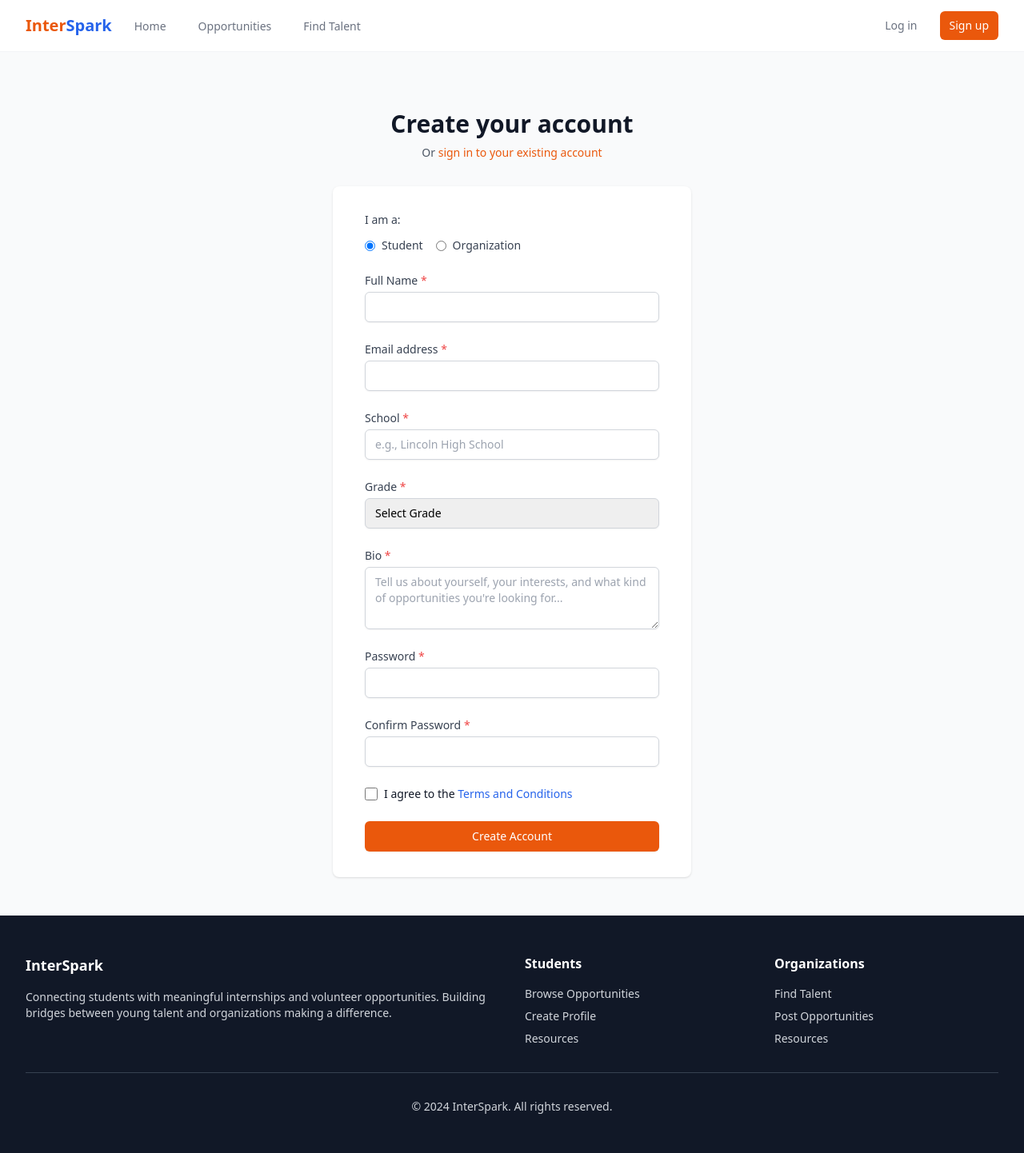
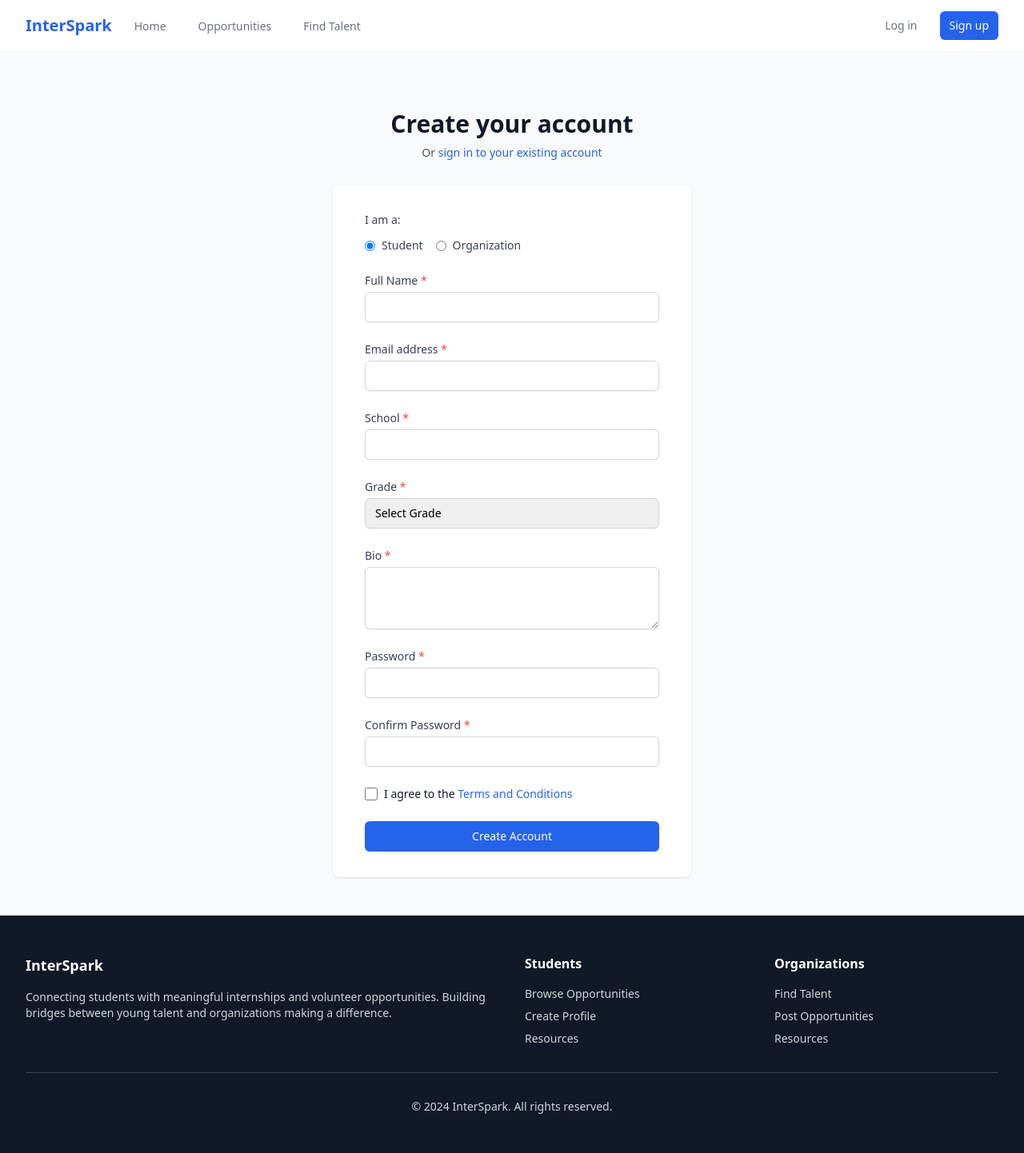
Before and after one commit to PrathyushY/InterSpark, a Flask app: page /signup in a window 1280 px wide. Shown: the whole page at 80% size. Run offline with Flask 3, Linux system fonts and the light colour scheme; parts of the project's set-up code (start-up, migrations or seed data) failed here and were passed over; some libraries are stand-ins or nearby versions.

Commit message:
fixed color scheme

```diff
--- a/templates/base.html
+++ b/templates/base.html
@@ -18,28 +18,27 @@
                 <div class="flex items-center">
                     <a href="{% if session.user_id %}{{ url_for('dashboard') }}{% else %}{{ url_for('home') }}{% endif %}"
                         class="flex-shrink-0 flex items-center">
-                        <span class="text-orange-600 text-xl font-bold">Inter<span class="text-blue-600">Spark</span></span>
+                        <span class="text-blue-600 text-xl font-bold">InterSpark</span>
                     </a>
                     <div class="hidden sm:ml-6 sm:flex sm:space-x-8">
                         {% if not session.user_id %}
                         <a href="{{ url_for('home') }}"
-                            class="{% if request.endpoint == 'home' %}border-orange-500 text-orange-700 font-semibold{% else %}border-transparent text-gray-500 hover:border-orange-500 hover:text-gray-700{% endif %} inline-flex items-center px-1 pt-1 border-b-2 text-sm font-medium">Home</a>
+                            class="{% if request.endpoint == 'home' %}border-blue-500 text-blue-700 font-bold{% else %}border-transparent text-gray-500 hover:border-blue-500 hover:text-gray-700{% endif %} inline-flex items-center px-1 pt-1 border-b-2 text-sm font-medium">Home</a>
                         {% endif %}
                         <a href="{{ url_for('opportunities') }}"
-                            class="{% if request.endpoint == 'opportunities' %}border-orange-500 text-orange-700 font-semibold{% else %}border-transparent text-gray-500 hover:border-orange-500 hover:text-gray-700{% endif %} inline-flex items-center px-1 pt-1 border-b-2 text-sm font-medium">Opportunities</a>
+                            class="{% if request.endpoint == 'opportunities' %}border-blue-500 text-blue-700 font-bold{% else %}border-transparent text-gray-500 hover:border-blue-500 hover:text-gray-700{% endif %} inline-flex items-center px-1 pt-1 border-b-2 text-sm font-medium">Opportunities</a>
                         <a href="{{ url_for('talent_search') }}"
-                            class="{% if request.endpoint == 'talent_search' %}border-orange-500 text-orange-700 font-semibold{% else %}border-transparent text-gray-500 hover:border-orange-500 hover:text-gray-700{% endif %} inline-flex items-center px-1 pt-1 border-b-2 text-sm font-medium">Find
-                            Talent</a>
+                            class="{% if request.endpoint == 'talent_search' %}border-blue-500 text-blue-700 font-bold{% else %}border-transparent text-gray-500 hover:border-blue-500 hover:text-gray-700{% endif %} inline-flex items-center px-1 pt-1 border-b-2 text-sm font-medium">Find Talent</a>
                     </div>
                 </div>
                 <div class="hidden sm:ml-6 sm:flex sm:items-center">
                     {% if session.user_id %}
                     <div class="flex items-center space-x-4">
                         <a href="{{ url_for('dashboard') }}"
-                            class="{% if request.endpoint == 'dashboard' %}text-orange-700 font-semibold{% else %}text-gray-500 hover:text-gray-700{% endif %} px-3 py-2 rounded-md text-sm font-medium">Dashboard</a>
+                            class="{% if request.endpoint == 'dashboard' %}text-blue-700 font-bold{% else %}text-gray-500 hover:text-gray-700{% endif %} px-3 py-2 rounded-md text-sm font-medium">Dashboard</a>
                         <a href="{{ url_for('profile') }}" class="flex items-center">
-                            <div class="h-8 w-8 rounded-full bg-orange-100 flex items-center justify-center">
-                                <i class="fas fa-user text-orange-600"></i>
+                            <div class="h-8 w-8 rounded-full bg-blue-100 flex items-center justify-center">
+                                <i class="fas fa-user text-blue-600"></i>
                             </div>
                         </a>
                         <a href="{{ url_for('logout') }}"
@@ -52,7 +51,7 @@
                             class="text-gray-500 hover:text-gray-700 px-3 py-2 rounded-md text-sm font-medium">Log
                             in</a>
                         <a href="{{ url_for('signup') }}"
-                            class="bg-orange-600 text-white px-3 py-2 rounded-md text-sm font-medium hover:bg-orange-700">Sign
+                            class="bg-blue-600 text-white px-3 py-2 rounded-md text-sm font-medium hover:bg-blue-700">Sign
                             up</a>
                     </div>
                     {% endif %}
@@ -71,19 +70,18 @@
             <div class="pt-2 pb-3 space-y-1">
                 {% if not session.user_id %}
                 <a href="{{ url_for('home') }}"
-                    class="block px-3 py-2 text-base font-medium {% if request.endpoint == 'home' %}bg-orange-100 text-orange-700 font-semibold{% else %}text-gray-500 hover:bg-gray-50 hover:text-gray-700{% endif %}">Home</a>
+                    class="block px-3 py-2 text-base font-medium {% if request.endpoint == 'home' %}bg-blue-100 text-blue-700 font-bold{% else %}text-gray-500 hover:bg-gray-50 hover:text-gray-700{% endif %}">Home</a>
                 {% endif %}
                 <a href="{{ url_for('opportunities') }}"
-                    class="block px-3 py-2 text-base font-medium {% if request.endpoint == 'opportunities' %}bg-orange-100 text-orange-700 font-semibold{% else %}text-gray-500 hover:bg-gray-50 hover:text-gray-700{% endif %}">Opportunities</a>
+                    class="block px-3 py-2 text-base font-medium {% if request.endpoint == 'opportunities' %}bg-blue-100 text-blue-700 font-bold{% else %}text-gray-500 hover:bg-gray-50 hover:text-gray-700{% endif %}">Opportunities</a>
                 <a href="{{ url_for('talent_search') }}"
-                    class="block px-3 py-2 text-base font-medium {% if request.endpoint == 'talent_search' %}bg-orange-100 text-orange-700 font-semibold{% else %}text-gray-500 hover:bg-gray-50 hover:text-gray-700{% endif %}">Find
-                    Talent</a>
+                    class="block px-3 py-2 text-base font-medium {% if request.endpoint == 'talent_search' %}bg-blue-100 text-blue-700 font-bold{% else %}text-gray-500 hover:bg-gray-50 hover:text-gray-700{% endif %}">Find Talent</a>
             </div>
             {% if session.user_id %}
             <div class="pt-4 pb-3 border-t border-gray-200">
                 <div class="flex items-center px-4">
-                    <div class="h-10 w-10 rounded-full bg-orange-100 flex items-center justify-center">
-                        <i class="fas fa-user text-orange-600"></i>
+                    <div class="h-10 w-10 rounded-full bg-blue-100 flex items-center justify-center">
+                        <i class="fas fa-user text-blue-600"></i>
                     </div>
                     <div class="ml-3">
                         <div class="text-base font-medium text-gray-800">{{ session.user_name }}</div>
@@ -91,7 +89,7 @@
                 </div>
                 <div class="mt-3 space-y-1">
                     <a href="{{ url_for('dashboard') }}"
-                        class="block px-4 py-2 text-base font-medium {% if request.endpoint == 'dashboard' %}bg-orange-100 text-orange-700 font-semibold{% else %}text-gray-500 hover:bg-gray-50 hover:text-gray-700{% endif %}">Dashboard</a>
+                        class="block px-4 py-2 text-base font-medium {% if request.endpoint == 'dashboard' %}bg-blue-100 text-blue-700 font-bold{% else %}text-gray-500 hover:bg-gray-50 hover:text-gray-700{% endif %}">Dashboard</a>
                     <a href="{{ url_for('profile') }}"
                         class="block px-4 py-2 text-base font-medium text-gray-500 hover:bg-gray-50 hover:text-gray-700">Your
                         Profile</a>
--- a/templates/profile.html
+++ b/templates/profile.html
@@ -28,14 +28,14 @@
         <div class="flex-shrink-0 flex space-x-3 w-full max-w-md justify-end">
             <!-- Contact Button -->
             <a href="mailto:{{ profile.email }}?subject={{ 'Hello ' + (profile.name|urlencode) + ', from InterSpark' }}"
-                class="flex-1 inline-flex items-center justify-center px-4 py-2.5 bg-orange-600 text-white text-sm font-medium rounded-md shadow-sm hover:bg-orange-700 focus:outline-none focus:ring-2 focus:ring-offset-2 focus:ring-orange-500 transition-colors">
+                class="flex-1 inline-flex items-center justify-center px-4 py-2.5 bg-blue-600 text-white text-sm font-medium rounded-md shadow-sm hover:bg-blue-700 focus:outline-none focus:ring-2 focus:ring-offset-2 focus:ring-blue-500 transition-colors">
                 <i class="fas fa-envelope mr-2"></i>
                 Contact
             </a>
 
             <!-- Save Profile Button -->
             <button id="save-profile-btn" onclick="toggleSaveProfile()"
-                class="flex-1 inline-flex items-center justify-center px-4 py-2.5 border rounded-md text-sm font-medium focus:outline-none focus:ring-2 focus:ring-offset-2 focus:ring-orange-500 transition-colors shadow-sm {% if is_saved %}bg-orange-50 border-orange-300 text-orange-700{% else %}bg-white border-gray-300 text-gray-700 hover:bg-orange-50{% endif %}">
+                class="flex-1 inline-flex items-center justify-center px-4 py-2.5 border rounded-md text-sm font-medium focus:outline-none focus:ring-2 focus:ring-offset-2 focus:ring-blue-500 transition-colors shadow-sm {% if is_saved %}bg-blue-50 border-blue-300 text-blue-700{% else %}bg-white border-gray-300 text-gray-700 hover:bg-blue-50{% endif %}">
                 <i class="{% if is_saved %}fas fa-bookmark{% else %}far fa-bookmark{% endif %} mr-2"></i>
                 <span id="save-profile-text">{% if is_saved %}Saved{% else %}Save Profile{% endif %}</span>
             </button>
--- a/templates/signup.html
+++ b/templates/signup.html
@@ -5,145 +5,67 @@
 {% block content %}
 <div class="min-h-screen bg-gray-50 flex flex-col justify-center py-12 sm:px-6 lg:px-8">
   <div class="sm:mx-auto sm:w-full sm:max-w-md">
-        <h2 class="mt-6 text-center text-3xl font-extrabold text-gray-900">
-            Create your account
-        </h2>
-        <p class="mt-2 text-center text-sm text-gray-600">
-            Or
-            <a href="{{ url_for('login') }}" class="font-medium text-orange-600 hover:text-orange-500">
-                sign in to your existing account
-            </a>
-        </p>
+    <h2 class="mt-6 text-center text-3xl font-extrabold text-gray-900">Create your account</h2>
+    <p class="mt-2 text-center text-sm text-gray-600">Or <a href="{{ url_for('login') }}" class="font-medium text-blue-600 hover:text-blue-500">sign in to your existing account</a></p>
   </div>
-
   <div class="mt-8 sm:mx-auto sm:w-full sm:max-w-md">
     <div class="bg-white py-8 px-4 shadow sm:rounded-lg sm:px-10">
       <form class="space-y-6" method="POST" id="signup-form">
-                <!-- User Type Selection -->
         <div>
           <label class="block text-sm font-medium text-gray-700 mb-3">I am a:</label>
           <div class="flex space-x-4">
             <label class="inline-flex items-center">
-                            <input type="radio" name="user_type" value="student" checked
-                                class="form-radio text-orange-600" onchange="Signup.toggleFormFields()">
+              <input type="radio" name="user_type" value="student" checked class="form-radio text-blue-600" onchange="Signup.toggleFormFields()">
               <span class="ml-2 text-sm font-medium text-gray-700">Student</span>
             </label>
             <label class="inline-flex items-center">
-                            <input type="radio" name="user_type" value="organization" class="form-radio text-orange-600"
-                                onchange="Signup.toggleFormFields()">
+              <input type="radio" name="user_type" value="organization" class="form-radio text-blue-600" onchange="Signup.toggleFormFields()">
               <span class="ml-2 text-sm font-medium text-gray-700">Organization</span>
             </label>
           </div>
         </div>
-
         <div>
-                    <label for="name" class="block text-sm font-medium text-gray-700">
-                        <span id="name-label">Full Name</span> <span class="text-red-500">*</span>
-                    </label>
-                    <div class="mt-1">
-                        <input id="name" name="name" type="text" required
-                            class="appearance-none block w-full px-3 py-2 border border-gray-300 rounded-md shadow-sm placeholder-gray-400 focus:outline-none focus:ring-orange-500 focus:border-orange-500 sm:text-sm">
+          <label for="name" class="block text-sm font-medium text-gray-700"><span id="name-label">Full Name</span> <span class="text-red-500">*</span></label>
+          <div class="mt-1"><input id="name" name="name" type="text" required class="appearance-none block w-full px-3 py-2 border border-gray-300 rounded-md shadow-sm placeholder-gray-400 focus:outline-none focus:ring-blue-500 focus:border-blue-500 sm:text-sm"></div>
+        </div>
+        <div>
+          <label for="email" class="block text-sm font-medium text-gray-700">Email address <span class="text-red-500">*</span></label>
+          <div class="mt-1"><input id="email" name="email" type="email" required class="appearance-none block w-full px-3 py-2 border border-gray-300 rounded-md shadow-sm placeholder-gray-400 focus:outline-none focus:ring-blue-500 focus:border-blue-500 sm:text-sm"></div>
+        </div>
+        <div id="student-fields" class="space-y-6">
+          <div>
+            <label for="school" class="block text-sm font-medium text-gray-700">School <span class="text-red-500">*</span></label>
+            <div class="mt-1"><input id="school" name="school" type="text" class="appearance-none block w-full px-3 py-2 border border-gray-300 rounded-md shadow-sm placeholder-gray-400 focus:outline-none focus:ring-blue-500 focus:border-blue-500 sm:text-sm"></div>
+          </div>
+          <div>
+            <label for="grade" class="block text-sm font-medium text-gray-700">Grade <span class="text-red-500">*</span></label>
+            <div class="mt-1"><select id="grade" name="grade" class="appearance-none block w-full px-3 py-2 border border-gray-300 rounded-md shadow-sm focus:outline-none focus:ring-blue-500 focus:border-blue-500 sm:text-sm"><option value="">Select Grade</option><option value="9th Grade">9th Grade</option><option value="10th Grade">10th Grade</option><option value="11th Grade">11th Grade</option><option value="12th Grade">12th Grade</option></select></div>
+          </div>
+          <div>
+            <label for="bio" class="block text-sm font-medium text-gray-700">Bio <span class="text-red-500">*</span></label>
+            <div class="mt-1"><textarea id="bio" name="bio" rows="3" class="appearance-none block w-full px-3 py-2 border border-gray-300 rounded-md shadow-sm placeholder-gray-400 focus:outline-none focus:ring-blue-500 focus:border-blue-500 sm:text-sm"></textarea></div>
           </div>
         </div>
-
+        <div id="organization-fields" class="space-y-6 hidden">
           <div>
-                    <label for="email" class="block text-sm font-medium text-gray-700">
-                        Email address <span class="text-red-500">*</span>
-                    </label>
-                    <div class="mt-1">
-                        <input id="email" name="email" type="email" autocomplete="email" required
-                            class="appearance-none block w-full px-3 py-2 border border-gray-300 rounded-md shadow-sm placeholder-gray-400 focus:outline-none focus:ring-orange-500 focus:border-orange-500 sm:text-sm">
+            <label for="description" class="block text-sm font-medium text-gray-700">Organization Description <span class="text-red-500">*</span></label>
+            <div class="mt-1"><textarea id="description" name="description" rows="3" class="appearance-none block w-full px-3 py-2 border border-gray-300 rounded-md shadow-sm placeholder-gray-400 focus:outline-none focus:ring-blue-500 focus:border-blue-500 sm:text-sm"></textarea></div>
           </div>
         </div>
-
-                <!-- Student-specific fields -->
-                <div id="student-fields" class="space-y-6">
         <div>
-                        <label for="school" class="block text-sm font-medium text-gray-700">
-                            School <span class="text-red-500">*</span>
-                        </label>
-                        <div class="mt-1">
-                            <input id="school" name="school" type="text" placeholder="e.g., Lincoln High School"
-                                class="appearance-none block w-full px-3 py-2 border border-gray-300 rounded-md shadow-sm placeholder-gray-400 focus:outline-none focus:ring-orange-500 focus:border-orange-500 sm:text-sm">
+          <label for="password" class="block text-sm font-medium text-gray-700">Password <span class="text-red-500">*</span></label>
+          <div class="mt-1"><input id="password" name="password" type="password" required class="appearance-none block w-full px-3 py-2 border border-gray-300 rounded-md shadow-sm placeholder-gray-400 focus:outline-none focus:ring-blue-500 focus:border-blue-500 sm:text-sm"></div>
         </div>
+        <div>
+          <label for="confirm-password" class="block text-sm font-medium text-gray-700">Confirm Password <span class="text-red-500">*</span></label>
+          <div class="mt-1"><input id="confirm-password" name="confirm_password" type="password" required class="appearance-none block w-full px-3 py-2 border border-gray-300 rounded-md shadow-sm placeholder-gray-400 focus:outline-none focus:ring-blue-500 focus:border-blue-500 sm:text-sm"></div>
         </div>
-
+        <div class="flex items-center">
+          <input id="terms" name="terms" type="checkbox" required class="h-4 w-4 text-blue-600 focus:ring-blue-500 border-gray-300 rounded">
+          <label for="terms" class="ml-2 block text-sm text-gray-900">I agree to the <a href="#" class="text-blue-600 hover:text-blue-500">Terms and Conditions</a></label>
+        </div>
         <div>
-                        <label for="grade" class="block text-sm font-medium text-gray-700">
-                            Grade <span class="text-red-500">*</span>
-                        </label>
-                        <div class="mt-1">
-                            <select id="grade" name="grade"
-                                class="appearance-none block w-full px-3 py-2 border border-gray-300 rounded-md shadow-sm focus:outline-none focus:ring-orange-500 focus:border-orange-500 sm:text-sm">
-                                <option value="">Select Grade</option>
-                                <option value="9th Grade">9th Grade</option>
-                                <option value="10th Grade">10th Grade</option>
-                                <option value="11th Grade">11th Grade</option>
-                                <option value="12th Grade">12th Grade</option>
-                            </select>
-                        </div>
-                    </div>
-
-                    <div>
-                        <label for="bio" class="block text-sm font-medium text-gray-700">
-                            Bio <span class="text-red-500">*</span>
-                        </label>
-                        <div class="mt-1">
-                            <textarea id="bio" name="bio" rows="3"
-                                placeholder="Tell us about yourself, your interests, and what kind of opportunities you're looking for..."
-                                class="appearance-none block w-full px-3 py-2 border border-gray-300 rounded-md shadow-sm placeholder-gray-400 focus:outline-none focus:ring-orange-500 focus:border-orange-500 sm:text-sm"></textarea>
-                        </div>
-                    </div>
-                </div>
-
-                <!-- Organization-specific fields -->
-                <div id="organization-fields" class="space-y-6" style="display: none;">
-                    <div>
-                        <label for="description" class="block text-sm font-medium text-gray-700">
-                            Organization Description <span class="text-red-500">*</span>
-                        </label>
-                        <div class="mt-1">
-                            <textarea id="description" name="description" rows="3"
-                                placeholder="Describe your organization's mission, values, and what you do..."
-                                class="appearance-none block w-full px-3 py-2 border border-gray-300 rounded-md shadow-sm placeholder-gray-400 focus:outline-none focus:ring-orange-500 focus:border-orange-500 sm:text-sm"></textarea>
-                        </div>
-                    </div>
-                </div>
-
-                <div>
-                    <label for="password" class="block text-sm font-medium text-gray-700">
-                        Password <span class="text-red-500">*</span>
-                    </label>
-                    <div class="mt-1">
-                        <input id="password" name="password" type="password" autocomplete="new-password" required
-                            class="appearance-none block w-full px-3 py-2 border border-gray-300 rounded-md shadow-sm placeholder-gray-400 focus:outline-none focus:ring-orange-500 focus:border-orange-500 sm:text-sm">
-                    </div>
-                </div>
-
-                <div>
-                    <label for="confirm-password" class="block text-sm font-medium text-gray-700">
-                        Confirm Password <span class="text-red-500">*</span>
-                    </label>
-                    <div class="mt-1">
-                        <input id="confirm-password" name="confirm_password" type="password" autocomplete="new-password"
-                            required
-                            class="appearance-none block w-full px-3 py-2 border border-gray-300 rounded-md shadow-sm placeholder-gray-400 focus:outline-none focus:ring-orange-500 focus:border-orange-500 sm:text-sm">
-                    </div>
-                </div>
-
-                <div class="flex items-center">
-                    <input id="terms" name="terms" type="checkbox" required
-                        class="h-4 w-4 text-orange-600 focus:ring-orange-500 border-gray-300 rounded">
-                    <label for="terms" class="ml-2 block text-sm text-gray-900">
-                        I agree to the <a href="#" class="text-blue-600 hover:text-blue-500">Terms and Conditions</a>
-                    </label>
-                </div>
-
-                <div>
-                    <button type="submit"
-                        class="w-full flex justify-center py-2 px-4 border border-transparent rounded-md shadow-sm text-sm font-medium text-white bg-orange-600 hover:bg-orange-700 focus:outline-none focus:ring-2 focus:ring-offset-2 focus:ring-orange-500">
-                        Create Account
-                    </button>
+          <button type="submit" class="w-full flex justify-center py-2 px-4 border border-transparent rounded-md shadow-sm text-sm font-medium text-white bg-blue-600 hover:bg-blue-700 focus:outline-none focus:ring-2 focus:ring-offset-2 focus:ring-blue-500">Create Account</button>
         </div>
       </form>
     </div>
```
Also changed, not shown: templates/create_opportunity.html (+7 -7 lines), templates/opportunity_details.html (+11 -11 lines), templates/talent_search.html (+15 -15 lines). Lines whose indentation alone changed are shown as unchanged.
